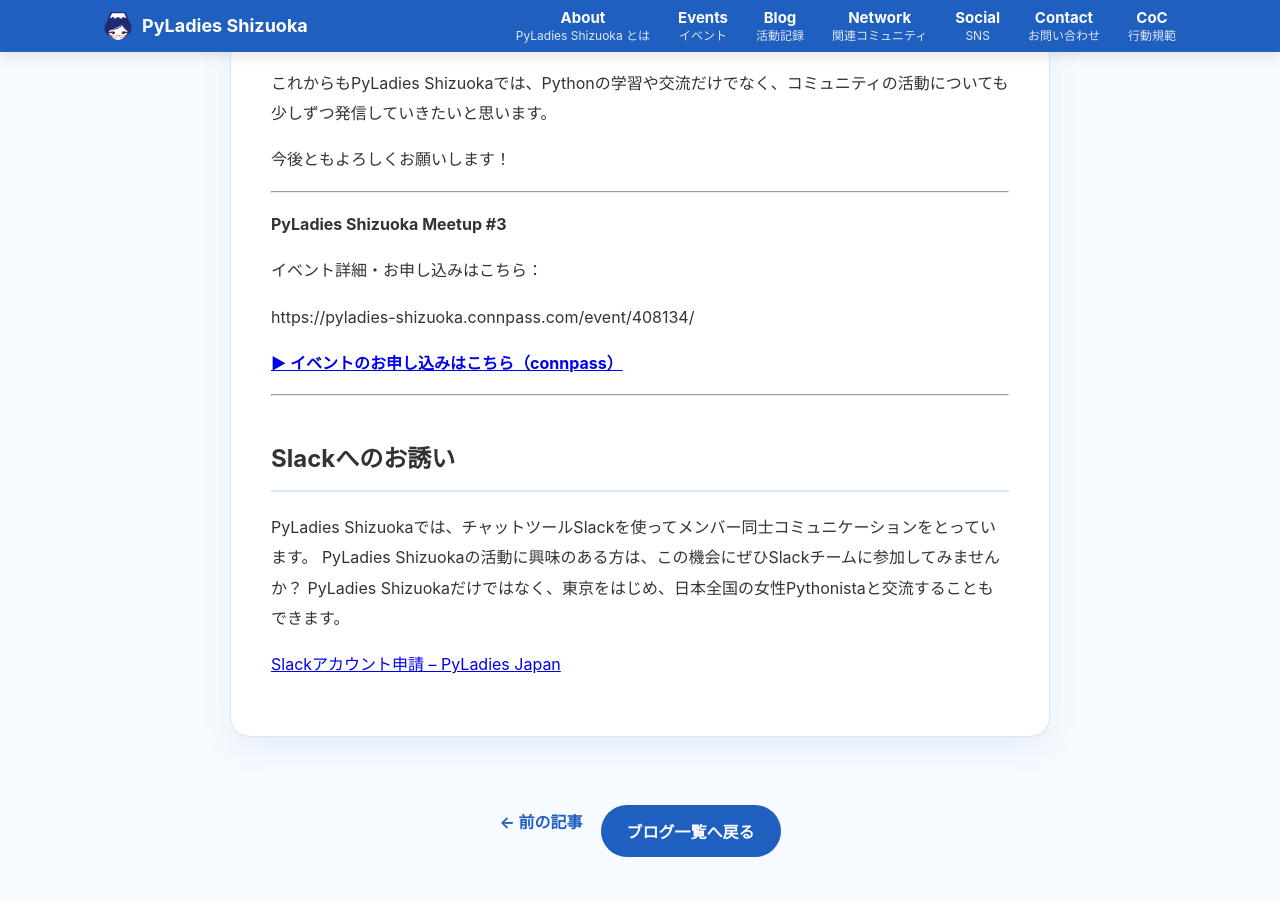
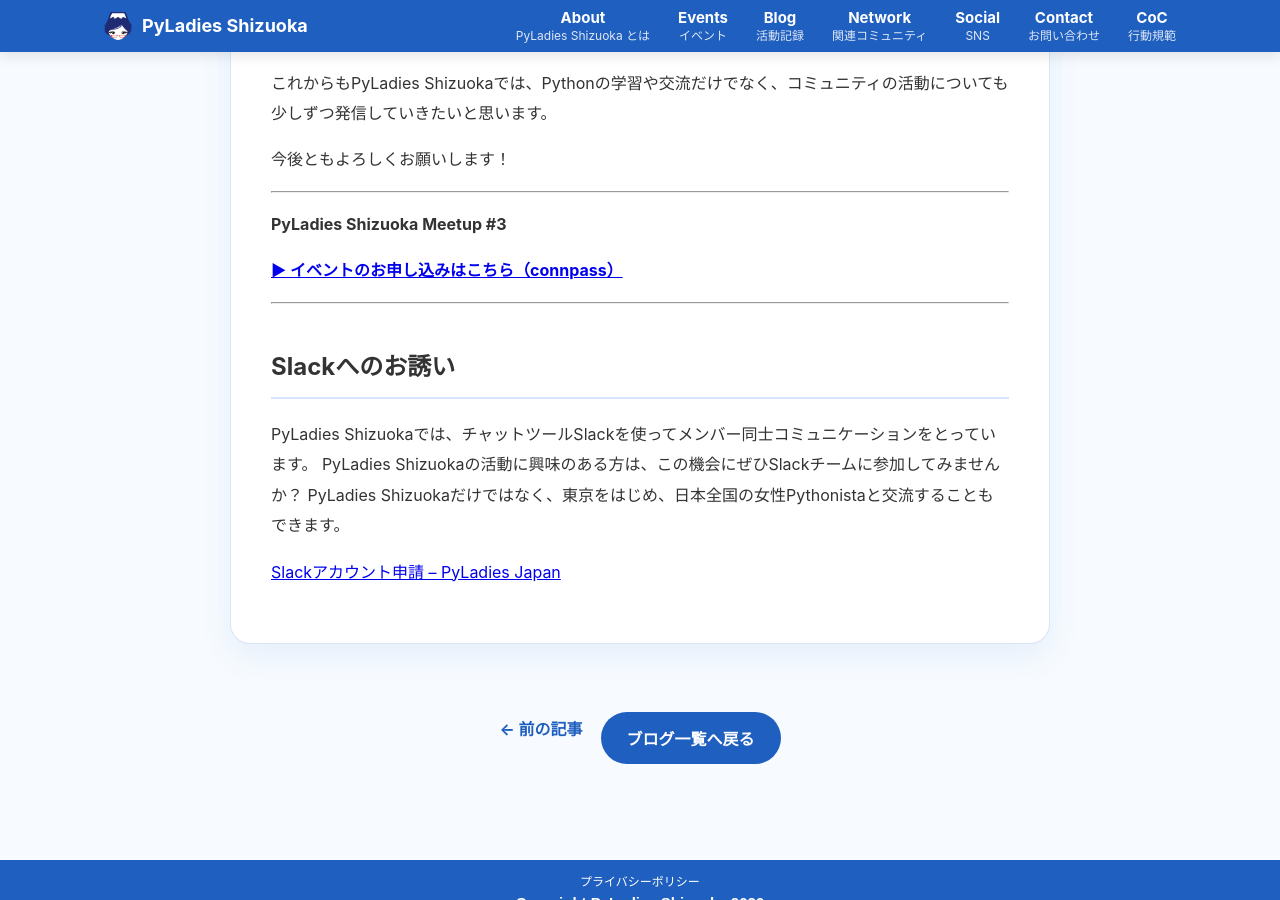
Before and after one commit to PyLadiesShizuoka/pyladiesshizuoka.github.io, a Jekyll site: the page built from _posts/2026-11-03-How-the-Website-Works.md, in a window 1280 px wide and 900 px high, scrolled down 2720 px. Built offline with Jekyll 4.4.1, drawn with Linux system fonts in a browser that asks for light colours.

Commit message:
Update blog post on PyLadies Shizuoka website structure

```diff
--- a/_posts/2026-11-03-How-the-Website-Works.md
+++ b/_posts/2026-11-03-How-the-Website-Works.md
@@ -94,11 +94,6 @@
 
 **PyLadies Shizuoka Meetup #3**
 
-イベント詳細・お申し込みはこちら：
-
-https://pyladies-shizuoka.connpass.com/event/408134/
-
-
 **[▶ イベントのお申し込みはこちら（connpass）](https://pyladies-shizuoka.connpass.com/event/408134/)**
 
 ---
```
